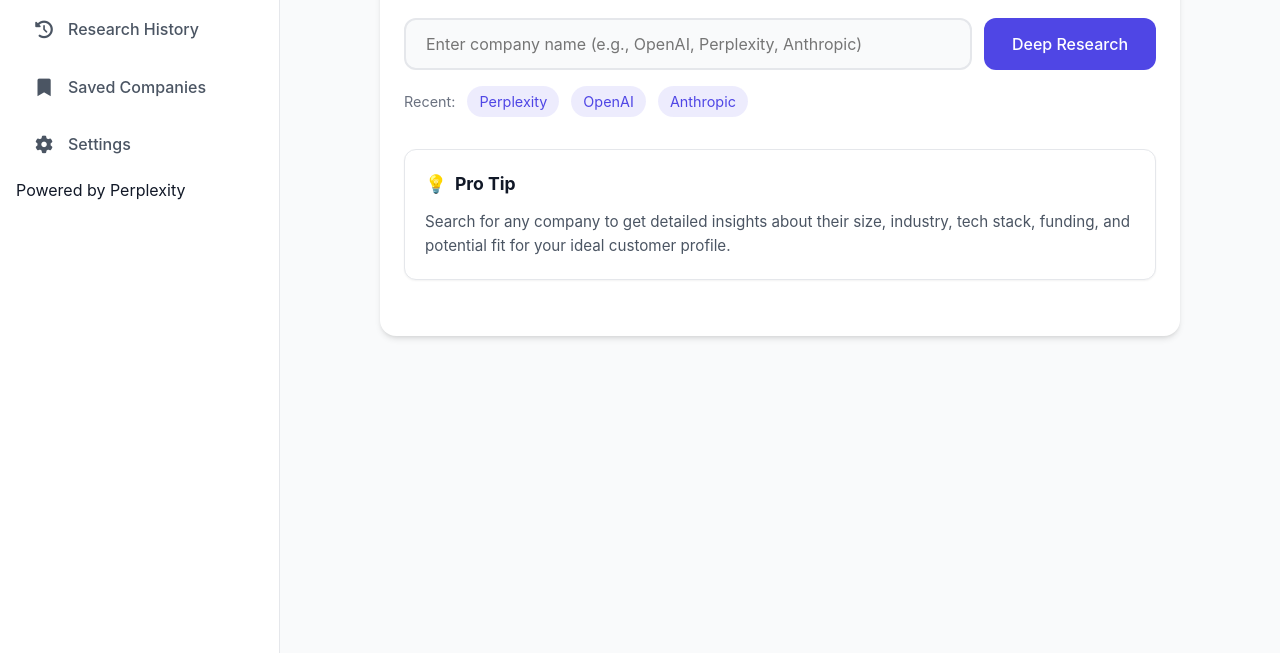
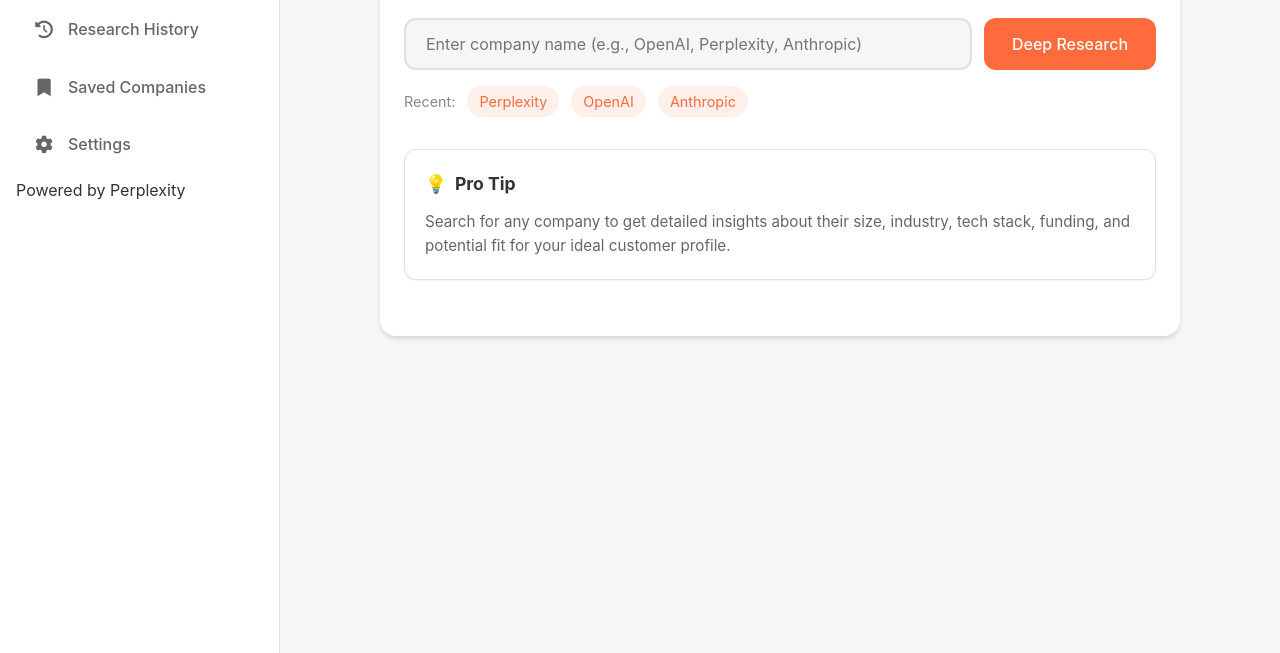
Before and after one commit to danteocualesjr/lead-qualification-agent, a website: page public/index.html in a window 1280 px wide. Shown: the part 147-800 px from the top of the page. Drawn offline with nearby package versions, Linux system fonts and the light colour scheme.

Commit message:
reverted to the orange color theme

```diff
--- a/public/style.css
+++ b/public/style.css
@@ -1,14 +1,14 @@
-/* Modern CSS with updated color scheme and design */
+/* Modern CSS with original orange color scheme */
 :root {
-  --primary: #4F46E5;
-  --primary-light: #6366F1;
-  --primary-dark: #4338CA;
-  --background: #F9FAFB;
+  --primary: #FF6B3D;
+  --primary-light: #FF8661;
+  --primary-dark: #E85D2F;
+  --background: #F6F6F6;
   --surface: #FFFFFF;
-  --text-primary: #111827;
-  --text-secondary: #4B5563;
-  --text-tertiary: #6B7280;
-  --border: #E5E7EB;
+  --text-primary: #333333;
+  --text-secondary: #666666;
+  --text-tertiary: #888888;
+  --border: #E0E0E0;
   --shadow-sm: 0 1px 2px 0 rgb(0 0 0 / 0.05);
   --shadow: 0 4px 6px -1px rgb(0 0 0 / 0.1), 0 2px 4px -2px rgb(0 0 0 / 0.1);
   --shadow-lg: 0 10px 15px -3px rgb(0 0 0 / 0.1), 0 4px 6px -4px rgb(0 0 0 / 0.1);
@@ -174,7 +174,7 @@
 .company-input:focus {
   outline: none;
   border-color: var(--primary);
-  box-shadow: 0 0 0 3px rgba(79, 70, 229, 0.1);
+  box-shadow: 0 0 0 3px rgba(255, 107, 61, 0.1);
 }
 
 .research-btn {
@@ -215,12 +215,12 @@
   text-decoration: none;
   padding: 4px 12px;
   border-radius: 20px;
-  background-color: rgba(79, 70, 229, 0.1);
+  background-color: rgba(255, 107, 61, 0.1);
   transition: all 0.2s ease;
 }
 
 .recent-searches a:hover {
-  background-color: rgba(79, 70, 229, 0.2);
+  background-color: rgba(255, 107, 61, 0.2);
 }
 
 /* Pro Tip Card */
```
